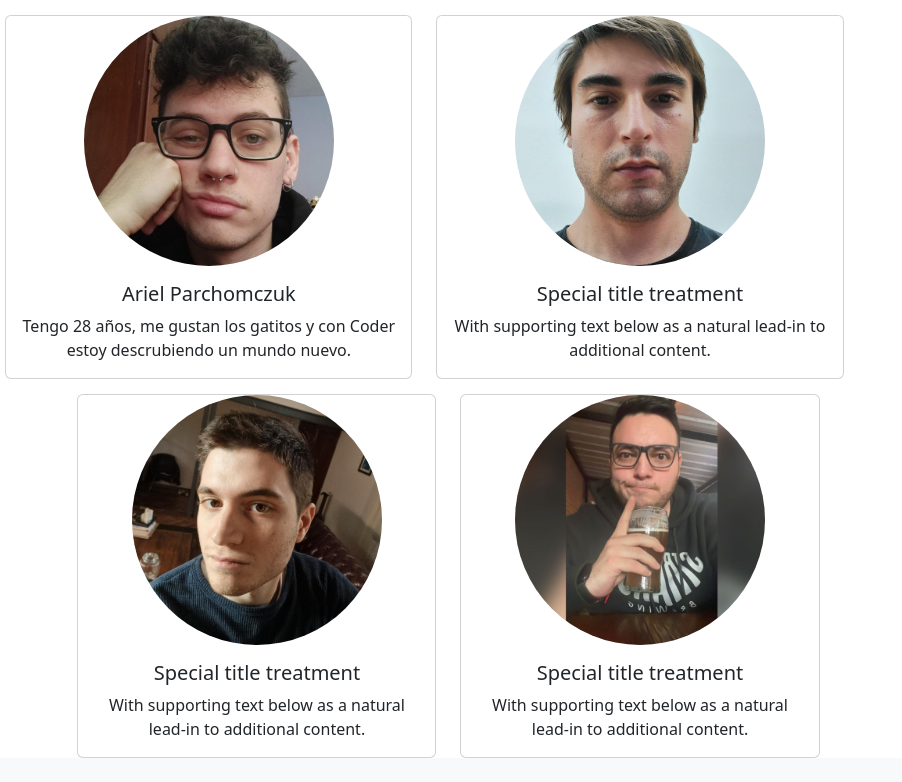
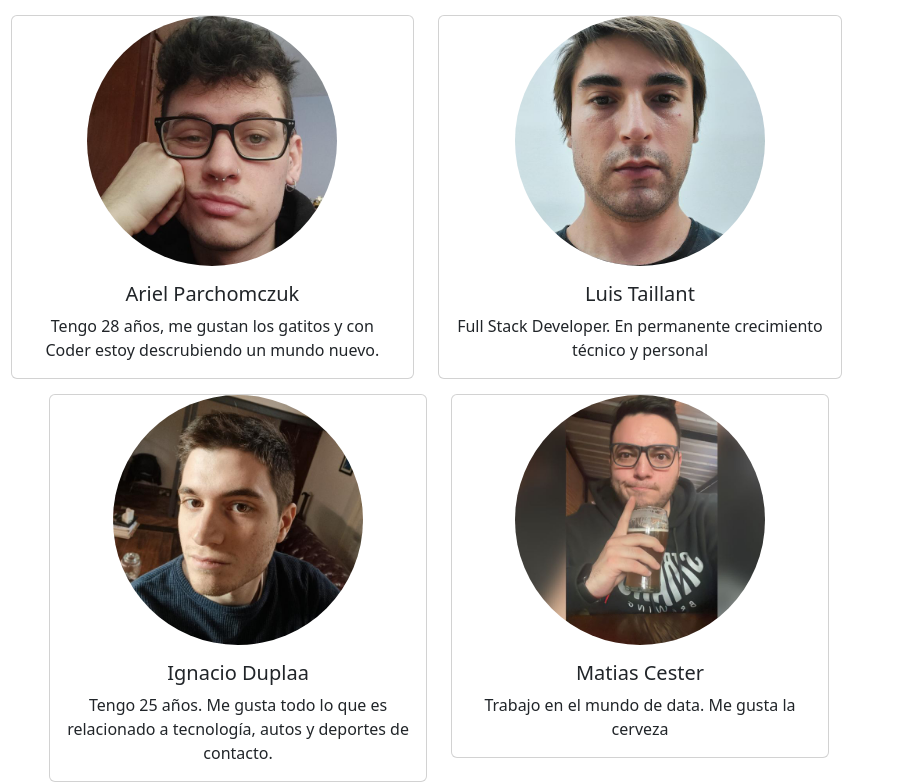
Before and after one commit to nachh07/Django-Project-, a Django app: page /videojuegos/about in a window 1280 px wide. Shown: the part 56-838 px from the top of the page, without its empty margins (0-902 px from the left). Before the commit the page ends 814 px from the top, so only its background shows below. Run offline with Django 4.2, Linux system fonts and the light colour scheme.

Commit message:
Cambios finales en la descripción del about. Se quitó código que no estaba siendo utilizado.

```diff
--- a/Videogames/templates/layouts/about.html
+++ b/Videogames/templates/layouts/about.html
@@ -23,8 +23,8 @@ Acerca de nosotros
       <div class="card">
         <img class="card-img-top" src="{% static 'img/profiles/luis.jpg' %}" style="width: 250px; margin: 0 auto; border-radius: 200px" alt="Card image cap">
         <div class="card-body">
-          <h5 class="card-title">Special title treatment</h5>
-          <p class="card-text">With supporting text below as a natural lead-in to additional content.</p>
+          <h5 class="card-title">Luis Taillant</h5>
+          <p class="card-text">Full Stack Developer. En permanente crecimiento técnico y personal</p>
         </div>
       </div>
     </div>
@@ -36,8 +36,8 @@ Acerca de nosotros
           <div class="card">
             <img class="card-img-top" src="{% static 'img/profiles/nacho.jpg' %}" style="width: 250px; margin: 0 auto; border-radius: 200px" alt="Card image cap">
             <div class="card-body">
-              <h5 class="card-title" style="text-align: center;">Special title treatment</h5>
-              <p class="card-text">With supporting text below as a natural lead-in to additional content.</p>
+              <h5 class="card-title" style="text-align: center;">Ignacio Duplaa</h5>
+              <p class="card-text">Tengo 25 años. Me gusta todo lo que es relacionado a tecnología, autos y deportes de contacto.</p>
             </div>
           </div>
         </div>
@@ -45,8 +45,8 @@ Acerca de nosotros
           <div class="card">
             <img class="card-img-top" src="{% static 'img/profiles/matias.jpg' %}" style="width: 250px; margin: 0 auto; border-radius: 200px" alt="Card image cap">
             <div class="card-body">
-              <h5 class="card-title">Special title treatment</h5>
-              <p class="card-text">With supporting text below as a natural lead-in to additional content.</p>
+              <h5 class="card-title">Matias Cester</h5>
+              <p class="card-text">Trabajo en el mundo de data. Me gusta la cerveza</p>
             </div>
           </div>
         </div>
```
Also changed, not shown: Videogames/views.py (+1 -54 lines).
